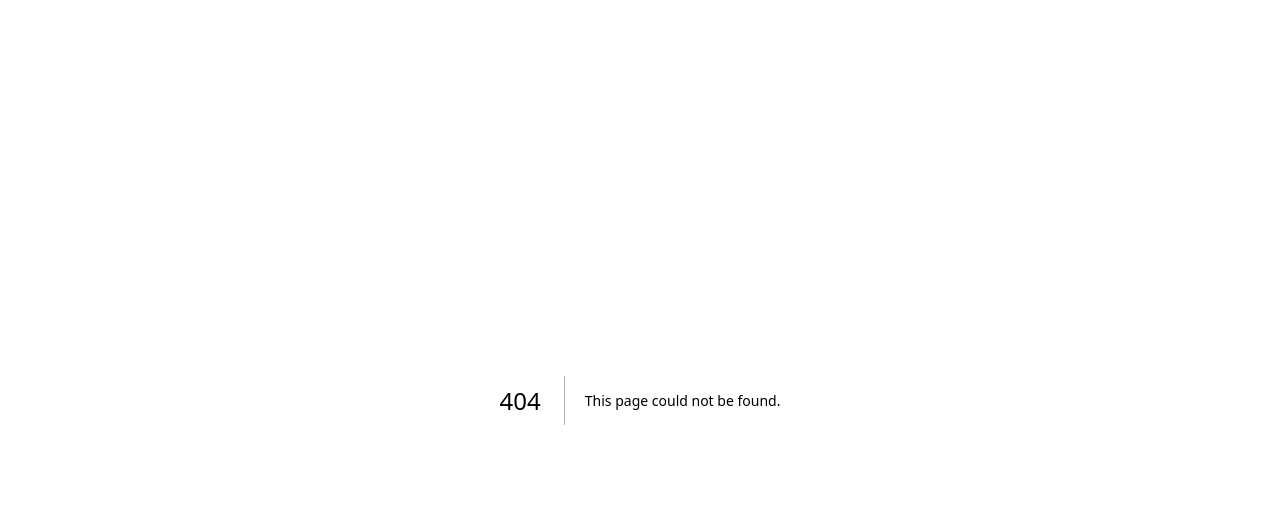
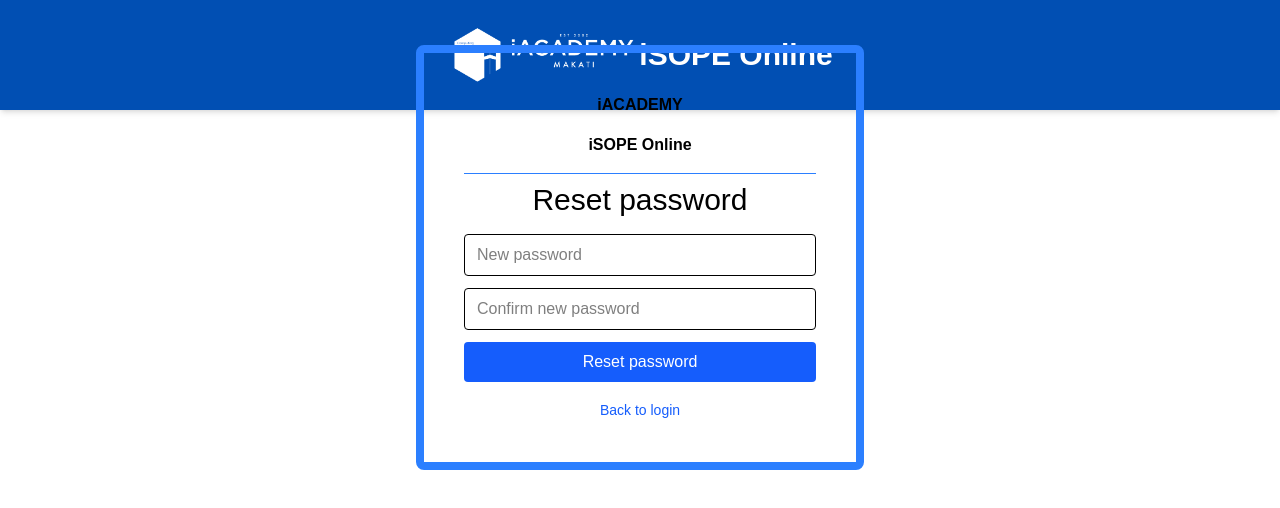
Before and after one commit to nanah1307/isope-thesis, a Next.js app: page /reset-password in a window 1280 px wide. Before the commit this address had no page. Shown: the top 508 px of the page. Built offline with nearby package versions, Linux system fonts and the light colour scheme.

Commit message:
frontend for forgot and reset

```diff
--- /dev/null
+++ b/src/app/forgot-password/page.tsx
@@ -0,0 +1,91 @@
+"use client";
+
+import { useState } from "react";
+import { useRouter } from "next/navigation";
+
+export default function ForgotPasswordPage() {
+  const router = useRouter();
+  const [email, setEmail] = useState("");
+  const [loading, setLoading] = useState(false);
+  const [message, setMessage] = useState<string | null>(null);
+  const [error, setError] = useState<string | null>(null);
+
+  const handleSubmit = async (event: React.FormEvent) => {
+    event.preventDefault();
+    setLoading(true);
+    setError(null);
+    setMessage(null);
+
+    try {
+      const response = await fetch("/api/forgot-password", {
+        method: "POST",
+        headers: { "Content-Type": "application/json" },
+        body: JSON.stringify({ email }),
+      });
+
+      const responseText = await response.text();
+      console.log("Forgot-password response:", response.status, responseText);
+      if (!response.ok) {
+        throw new Error(responseText || "Failed to send reset email");
+      }
+
+      setMessage("If that email exists, a reset link has been sent.");
+      setEmail("");
+    } catch (err: any) {
+      setError(err?.message ?? "Something went wrong.");
+    } finally {
+      setLoading(false);
+    }
+  };
+
+  return (
+    <div className="bg-white min-h-screen">
+      <header className="bg-[#014FB3] text-white flex items-center justify-center py-6 shadow-md ">
+        <img
+          src="/img/iaclogolong.png"
+          alt="Logo"
+          className="w-48 h-auto object-contain items-center"
+        />
+        <h1 className="text-2xl md:text-3xl font-bold">iSOPE Online</h1>
+      </header>
+
+      <div className="flex flex-col items-center justify-center h-64 my-5">
+        <div className="border-8 border-blue-500 px-10 py-10 rounded-lg space-y-4 text-center w-full max-w-md">
+          <p className="text-black font-bold">iACADEMY</p>
+          <p className="text-black font-bold">iSOPE Online</p>
+          <div className="w-full h-px bg-blue-500 my-2"></div>
+          <p className="text-black text-3xl">Forgot password</p>
+
+          <form onSubmit={handleSubmit} className="space-y-3 text-left">
+            <input
+              className="w-full border px-3 py-2 rounded text-black"
+              placeholder="Email"
+              type="email"
+              required
+              value={email}
+              onChange={(e) => setEmail(e.target.value)}
+            />
+
+            <button
+              type="submit"
+              disabled={loading}
+              className="bg-blue-600 text-white px-4 py-2 rounded w-full cursor-pointer hover:bg-gray-800 disabled:opacity-60"
+            >
+              {loading ? "Sending..." : "Send reset link"}
+            </button>
+          </form>
+
+          {message && <p className="text-green-600 text-sm">{message}</p>}
+          {error && <p className="text-red-500 text-sm">{error}</p>}
+
+          <button
+            onClick={() => router.push("/login")}
+            className="text-blue-600 text-sm hover:underline"
+          >
+            Back to login
+          </button>
+        </div>
+      </div>
+    </div>
+  );
+}
--- /dev/null
+++ b/src/app/lib/resetToken.ts
@@ -0,0 +1,59 @@
+import crypto from "crypto";
+
+const TOKEN_TTL_MINUTES = 30;
+
+const toBase64Url = (input: Buffer | string) =>
+  Buffer.from(input)
+    .toString("base64")
+    .replace(/\+/g, "-")
+    .replace(/\//g, "_")
+    .replace(/=+$/g, "");
+
+const fromBase64Url = (input: string) => {
+  const normalized = input.replace(/-/g, "+").replace(/_/g, "/");
+  const pad = normalized.length % 4 ? "=".repeat(4 - (normalized.length % 4)) : "";
+  return Buffer.from(`${normalized}${pad}`, "base64").toString("utf-8");
+};
+
+const getSecret = () => {
+  const secret = process.env.RESET_PASSWORD_SECRET ?? process.env.NEXTAUTH_SECRET;
+  if (!secret) {
+    throw new Error("RESET_PASSWORD_SECRET or NEXTAUTH_SECRET must be set");
+  }
+  return secret;
+};
+
+export const createPasswordResetToken = (email: string) => {
+  const expiresAt = Date.now() + TOKEN_TTL_MINUTES * 60 * 1000;
+  const emailPart = toBase64Url(email);
+  const payload = `${emailPart}.${expiresAt}`;
+  const signature = toBase64Url(
+    crypto.createHmac("sha256", getSecret()).update(payload).digest()
+  );
+  return `${payload}.${signature}`;
+};
+
+export const verifyPasswordResetToken = (token: string) => {
+  const parts = token.split(".");
+  if (parts.length !== 3) return null;
+
+  const [emailPart, expiresPart, signature] = parts;
+  const expiresAt = Number(expiresPart);
+  if (!Number.isFinite(expiresAt) || Date.now() > expiresAt) return null;
+
+  const payload = `${emailPart}.${expiresPart}`;
+  const expected = toBase64Url(
+    crypto.createHmac("sha256", getSecret()).update(payload).digest()
+  );
+
+  const sigBuffer = Buffer.from(signature);
+  const expectedBuffer = Buffer.from(expected);
+  if (
+    sigBuffer.length !== expectedBuffer.length ||
+    !crypto.timingSafeEqual(sigBuffer, expectedBuffer)
+  ) {
+    return null;
+  }
+
+  return fromBase64Url(emailPart);
+};
--- /dev/null
+++ b/src/app/reset-password/page.tsx
@@ -0,0 +1,121 @@
+"use client";
+
+import { useState } from "react";
+import { useRouter, useSearchParams } from "next/navigation";
+
+export default function ResetPasswordPage() {
+  const router = useRouter();
+  const searchParams = useSearchParams();
+  const token = searchParams.get("token") ?? "";
+
+  const [password, setPassword] = useState("");
+  const [confirmPassword, setConfirmPassword] = useState("");
+  const [loading, setLoading] = useState(false);
+  const [message, setMessage] = useState<string | null>(null);
+  const [error, setError] = useState<string | null>(null);
+
+  const handleSubmit = async (event: React.FormEvent) => {
+    event.preventDefault();
+    setLoading(true);
+    setError(null);
+    setMessage(null);
+
+    if (!token) {
+      setError("Missing reset token.");
+      setLoading(false);
+      return;
+    }
+
+    if (password.length < 8) {
+      setError("Password must be at least 8 characters.");
+      setLoading(false);
+      return;
+    }
+
+    if (password !== confirmPassword) {
+      setError("Passwords do not match.");
+      setLoading(false);
+      return;
+    }
+
+    try {
+      const response = await fetch("/api/reset-password", {
+        method: "POST",
+        headers: { "Content-Type": "application/json" },
+        body: JSON.stringify({ token, password }),
+      });
+
+      if (!response.ok) {
+        const text = await response.text();
+        throw new Error(text || "Failed to reset password");
+      }
+
+      setMessage("Your password has been updated. You can now log in.");
+      setPassword("");
+      setConfirmPassword("");
+    } catch (err: any) {
+      setError(err?.message ?? "Something went wrong.");
+    } finally {
+      setLoading(false);
+    }
+  };
+
+  return (
+    <div className="bg-white min-h-screen">
+      <header className="bg-[#014FB3] text-white flex items-center justify-center py-6 shadow-md">
+        <img
+          src="/img/iaclogolong.png"
+          alt="Logo"
+          className="w-48 h-auto object-contain items-center"
+        />
+        <h1 className="text-2xl md:text-3xl font-bold">iSOPE Online</h1>
+      </header>
+
+      <div className="flex flex-col items-center justify-center h-64 my-5">
+        <div className="border-8 border-blue-500 px-10 py-10 rounded-lg space-y-4 text-center w-full max-w-md">
+          <p className="text-black font-bold">iACADEMY</p>
+          <p className="text-black font-bold">iSOPE Online</p>
+          <div className="w-full h-px bg-blue-500 my-2"></div>
+          <p className="text-black text-3xl">Reset password</p>
+
+          <form onSubmit={handleSubmit} className="space-y-3 text-left">
+            <input
+              className="w-full border px-3 py-2 rounded text-black"
+              placeholder="New password"
+              type="password"
+              required
+              value={password}
+              onChange={(e) => setPassword(e.target.value)}
+            />
+            <input
+              className="w-full border px-3 py-2 rounded text-black"
+              placeholder="Confirm new password"
+              type="password"
+              required
+              value={confirmPassword}
+              onChange={(e) => setConfirmPassword(e.target.value)}
+            />
+
+            <button
+              type="submit"
+              disabled={loading}
+              className="bg-blue-600 text-white px-4 py-2 rounded w-full cursor-pointer hover:bg-gray-800 disabled:opacity-60"
+            >
+              {loading ? "Resetting..." : "Reset password"}
+            </button>
+          </form>
+
+          {message && <p className="text-green-600 text-sm">{message}</p>}
+          {error && <p className="text-red-500 text-sm">{error}</p>}
+
+          <button
+            onClick={() => router.push("/login")}
+            className="text-blue-600 text-sm hover:underline"
+          >
+            Back to login
+          </button>
+        </div>
+      </div>
+    </div>
+  );
+}
```
